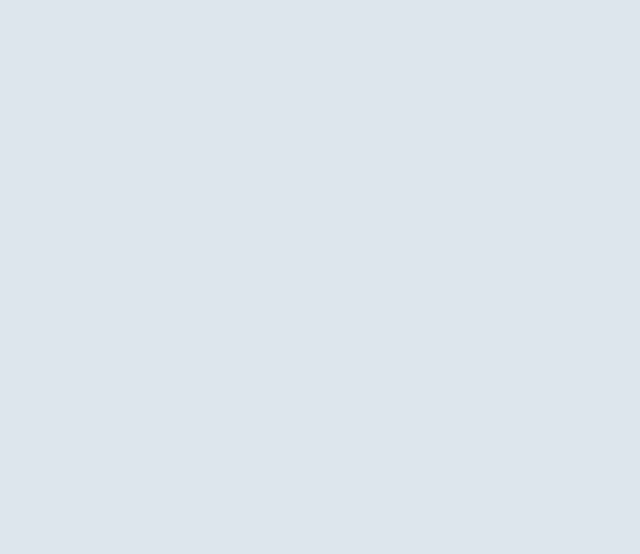
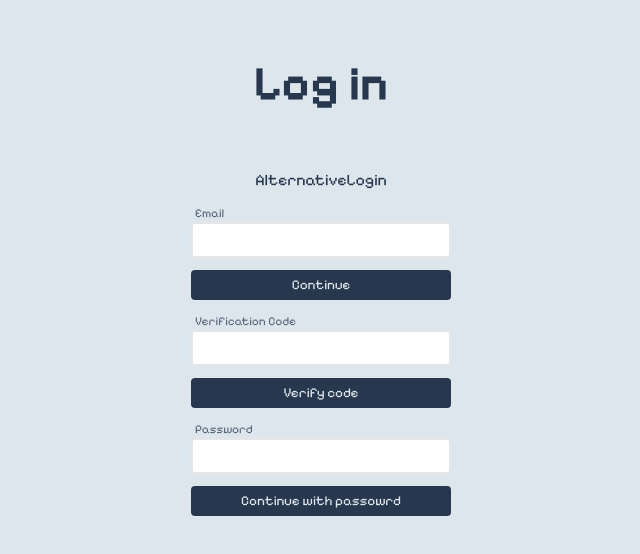
Before and after one commit to sweeppy/Chess_.NET, a React (Vite) app in the folder frontend/: page /Login in a window 1280 px wide. Before the commit this address had no page. Shown: the top 554 px of the page, without its empty margins (319-959 px from the left). Built offline with nearby package versions, Linux system fonts and the light colour scheme.

Commit message:
Created initial login interface

```diff
--- a/frontend/src/App.tsx
+++ b/frontend/src/App.tsx
@@ -1,11 +1,13 @@
 import { BrowserRouter as Router, Route, Routes } from "react-router-dom";
 import WholeHome from "./Components/Home/WholeHome";
+import Login from "./Components/Account/Login";
 
 function App() {
   return (
     <Router>
       <Routes>
         <Route path="" element={<WholeHome />}></Route>
+        <Route path="/Login" element={<Login />}></Route>
       </Routes>
     </Router>
   );
--- /dev/null
+++ b/frontend/src/Components/Account/AlternativeLogin.tsx
@@ -0,0 +1,3 @@
+export const AlternativeLogin = () => {
+  return <div>AlternativeLogin</div>;
+};
--- /dev/null
+++ b/frontend/src/Components/Account/Login.tsx
@@ -0,0 +1,41 @@
+import { AlternativeLogin } from "./AlternativeLogin";
+
+const Login = () => {
+  return (
+    <div className="container auth-container">
+      <h2 className="fs-xl fw-bold padding-block-900">Log in</h2>
+      <AlternativeLogin />
+      <div className="max-width padding-block-300">
+        <label htmlFor="" className="label">
+          Email
+        </label>
+        <div className="input-container">
+          <input className="input" type="email" />
+        </div>
+      </div>
+      <button className="common-button max-width">Continue</button>
+      <div className="max-width padding-block-300">
+        <label htmlFor="" className="label">
+          Verification Code
+        </label>
+        <div className="input-container">
+          <input className="input" type="text" />
+        </div>
+      </div>
+      <button className="common-button max-width">Verify code</button>
+      <div className="max-width padding-block-300">
+        <label htmlFor="" className="label">
+          Password
+        </label>
+        <div className="input-container">
+          <input className="input" type="password" />
+        </div>
+      </div>
+      <button className="common-button max-width">
+        Continue with passowrd
+      </button>
+    </div>
+  );
+};
+
+export default Login;
--- a/frontend/src/Components/Home/Sidebar.tsx
+++ b/frontend/src/Components/Home/Sidebar.tsx
@@ -1,7 +1,13 @@
 const Sidebar = () => {
   return (
-    <div className="sidebar padding-block">
+    <div
+      data-column
+      className="sidebar inline-padding padding-block flex-center flow"
+    >
       <h2 className="inline-padding">Get better with pixel chess online!</h2>
+      <button className="primary-button max-width">Sign in</button>
+      <button className="primary-button max-width">Sign up</button>
+      <div className="flex-center"></div>
     </div>
   );
 };
--- a/frontend/src/index.css
+++ b/frontend/src/index.css
@@ -8,6 +8,7 @@
   --clr-button: #27374d;
   --clr-text: #27374d;
   --clr-button-text: #dde6ed;
+  --clr-white: #fff;
 
   --fs-100: 0.65rem;
   --fs-200: 0.75rem;
@@ -21,9 +22,17 @@
   --fs-primary-heading: var(--fs-600);
   --fs-secondary-heading: var(--fs-500);
   --fs-body: var(--fs-400);
+
+  --fs-common-button: 0.85rem;
   --fs-button: var(var(--fs-300));
 
+  --fw-regular: 400;
+  --fw-semi-bold: 500;
+  --fw-bold: 700;
+  --fw-x-bold: 800;
+
   --size-100: 0.25rem;
+  --size-150: 0.3rem;
   --size-200: 0.5rem;
   --size-300: 0.75rem;
   --size-400: 1rem;
@@ -58,6 +67,11 @@ button {
   margin: 0;
   padding: 0;
   font: inherit;
+}
+
+/* Remove input outline */
+input {
+  outline: 0;
 }
 
 /* Font sizes */
@@ -146,6 +160,73 @@ picture {
 
 /* Utitility classes */
 
+.max-width {
+  width: 100%;
+}
+
+.fw-x-bold {
+  font-weight: var(--fw-x-bold);
+}
+.fw-bold {
+  font-weight: var(--fw-bold);
+}
+.fw-semi-bold {
+  font-weight: var(--fw-semi-bold);
+}
+.fw-regular {
+  font-weight: var(--fw-regular);
+}
+
+.fs-primary-heading {
+  font-size: var(--fs-primary-heading);
+  line-height: 1.2;
+}
+.fs-secondary-heading {
+  font-size: var(--fs-secondary-heading);
+}
+
+.fs-xxs {
+  font-size: var(--fs-200);
+}
+
+.fs-xs {
+  font-size: var(--fs-300);
+}
+.fs-small {
+  font-size: var(--fs-400);
+}
+.fs-medium {
+  font-size: var(--fs-500);
+}
+.fs-large {
+  font-size: var(--fs-600);
+}
+.fs-xl {
+  font-size: var(--fs-extra-large);
+}
+
+.padding-block-900 {
+  padding-block: var(--size-900);
+}
+.padding-block-700 {
+  padding-block: var(--size-700);
+}
+.padding-block-600 {
+  padding-block: var(--size-600);
+}
+.padding-block-500 {
+  padding-block: var(--size-500);
+}
+.padding-block-400 {
+  padding-block: var(--size-400);
+}
+.padding-block-300 {
+  padding-block: var(--size-300);
+}
+.padding-block-200 {
+  padding-block: var(--size-200);
+}
+
 .container {
   --max-width: 1110px;
   --padding: 1rem;
@@ -153,6 +234,50 @@ picture {
   height: 100%;
   width: min(var(--max-width), 100% - (var(--padding) * 2));
   margin-inline: auto;
+}
+
+.label {
+  display: block;
+  padding-left: var(--size-100);
+  margin-bottom: 5px;
+  opacity: 0.7;
+  font-size: var(--fs-200);
+  margin: 0;
+}
+
+.input-container {
+  display: flex;
+  align-items: center;
+  width: 100%;
+  font-size: var(--fs-300);
+  line-height: var(--fs-600);
+  position: relative;
+  border: 1px solid rgba(15, 15, 15, 0.1);
+  border-radius: var(--size-100);
+  box-shadow: rgba(15, 15, 15, 0.1) 0px 0px 0px 1px inset;
+  background: transparent;
+  background-color: var(--clr-white);
+  cursor: text;
+  padding: 2px 10px;
+}
+.input-container:focus-within {
+  border-color: var(--clr-accent-100);
+}
+.input {
+  border: none;
+  background: none;
+  width: 100%;
+  display: block;
+  resize: none;
+  padding: 0px;
+}
+
+.auth-container {
+  display: flex;
+  flex-direction: column;
+  align-items: center;
+  max-width: 300px;
+  padding: 0 20px;
 }
 
 .inline-padding {
@@ -192,6 +317,21 @@ picture {
 }
 .primary-button:hover {
   scale: 1.03;
+}
+
+.common-button {
+  border-radius: var(--size-100);
+  background-color: var(--clr-button);
+  font-size: var(--fs-common-button);
+  color: var(--clr-text);
+  border: none;
+  padding: var(--size-150);
+  padding-inline: var(--size-300);
+  transition: all 0.3s;
+  color: var(--clr-button-text);
+}
+.common-button:hover {
+  scale: 1.01;
 }
 
 .flex-center {
```
